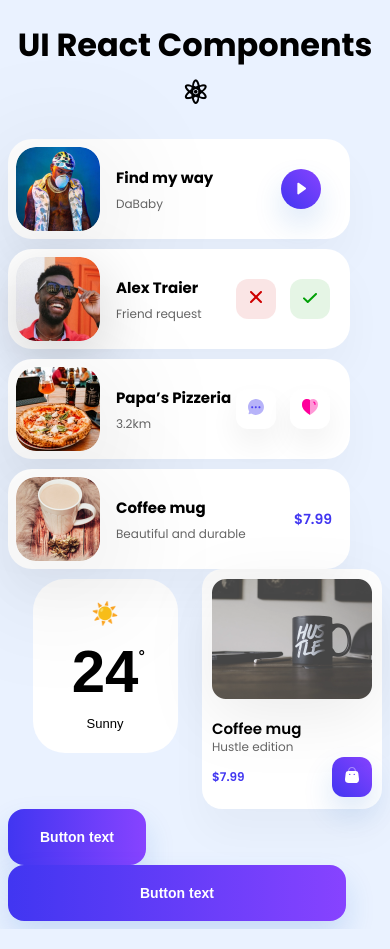
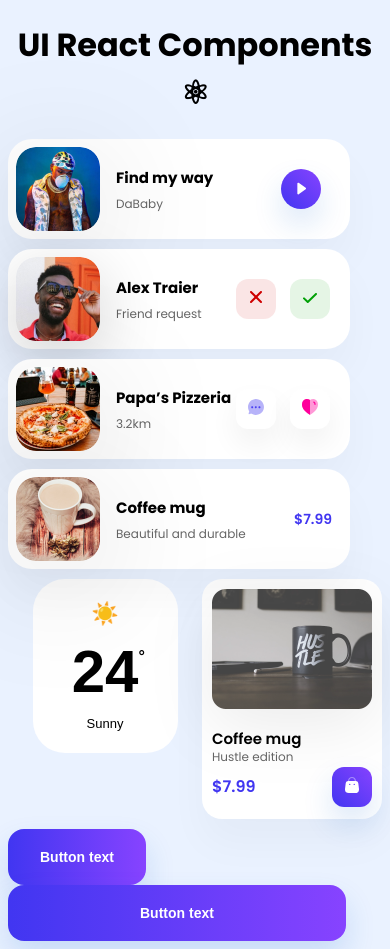
Before and after one commit to mancillajonathan/ui-react-components, a React (Create React App) app: page / in a window 390 px wide. Built offline with nearby package versions, Linux system fonts and the light colour scheme.

Commit message:
Media query for ProductCardMd component

```diff
--- a/src/components/ProductCardMd.js
+++ b/src/components/ProductCardMd.js
@@ -11,6 +11,11 @@ const Container = styled.div`
 	box-sizing: border-box;
 	border-radius: 20px;
 	box-shadow: 0px 25px 40px rgba(0, 0, 0, 0.03);
+	margin: 0 10px;
+
+	@media screen and (max-width: 550px) {
+		margin: 10px 0;
+	}
 `;
 
 const Image = styled.img`
@@ -36,7 +41,7 @@ const InfoContainer = styled.div`
 
 const Price = styled.span`
 	font-weight: 600;
-	font-size: 12px;
+	font-size: 16px;
 	line-height: 14px;
 	color: #4136f1;
 	&::before {
```
